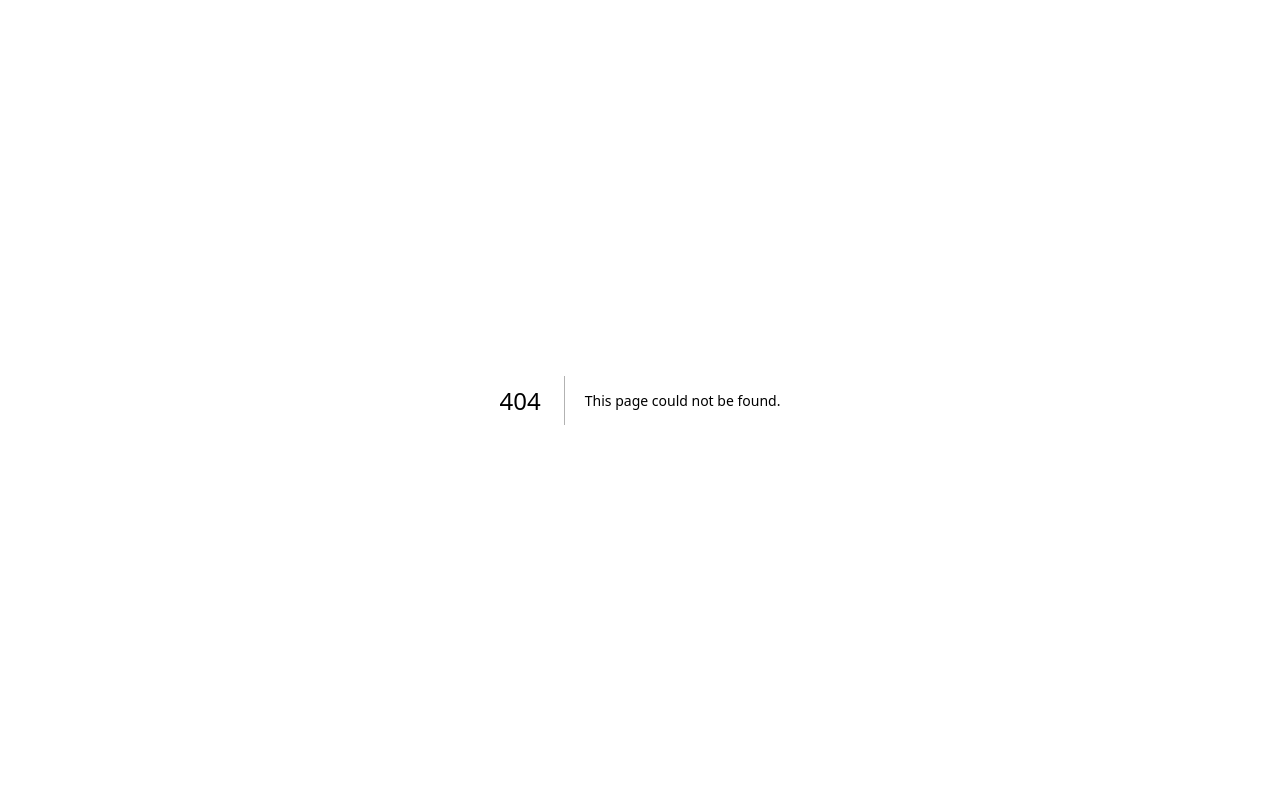
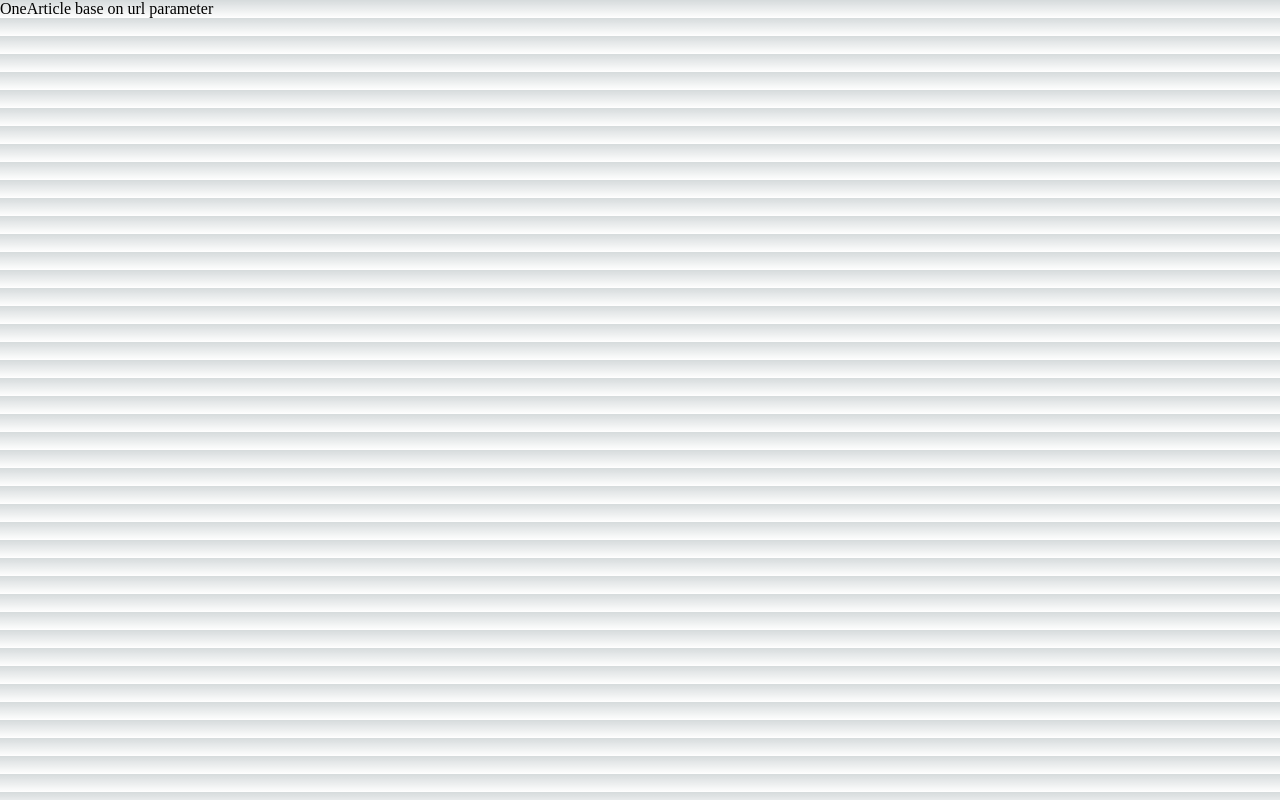
Before and after one commit to alirezaAslani-eng/nextJs-course, a Next.js app: page /article/23 in a window 1280 px wide. Before the commit this address had no page. Built offline with nearby package versions, Linux system fonts and the light colour scheme.

Commit message:
router -> add dynamic routes

```diff
--- /dev/null
+++ b/pages/article/[id].jsx
@@ -0,0 +1,7 @@
+import React from "react";
+
+function OneArticle() {
+  return <div>OneArticle base on url parameter</div>;
+}
+
+export default OneArticle;
```
Also changed, not shown: pages/article/index.jsx (added, +9 -0 lines), 1 other file (tests, documents, lock files or other folders).
